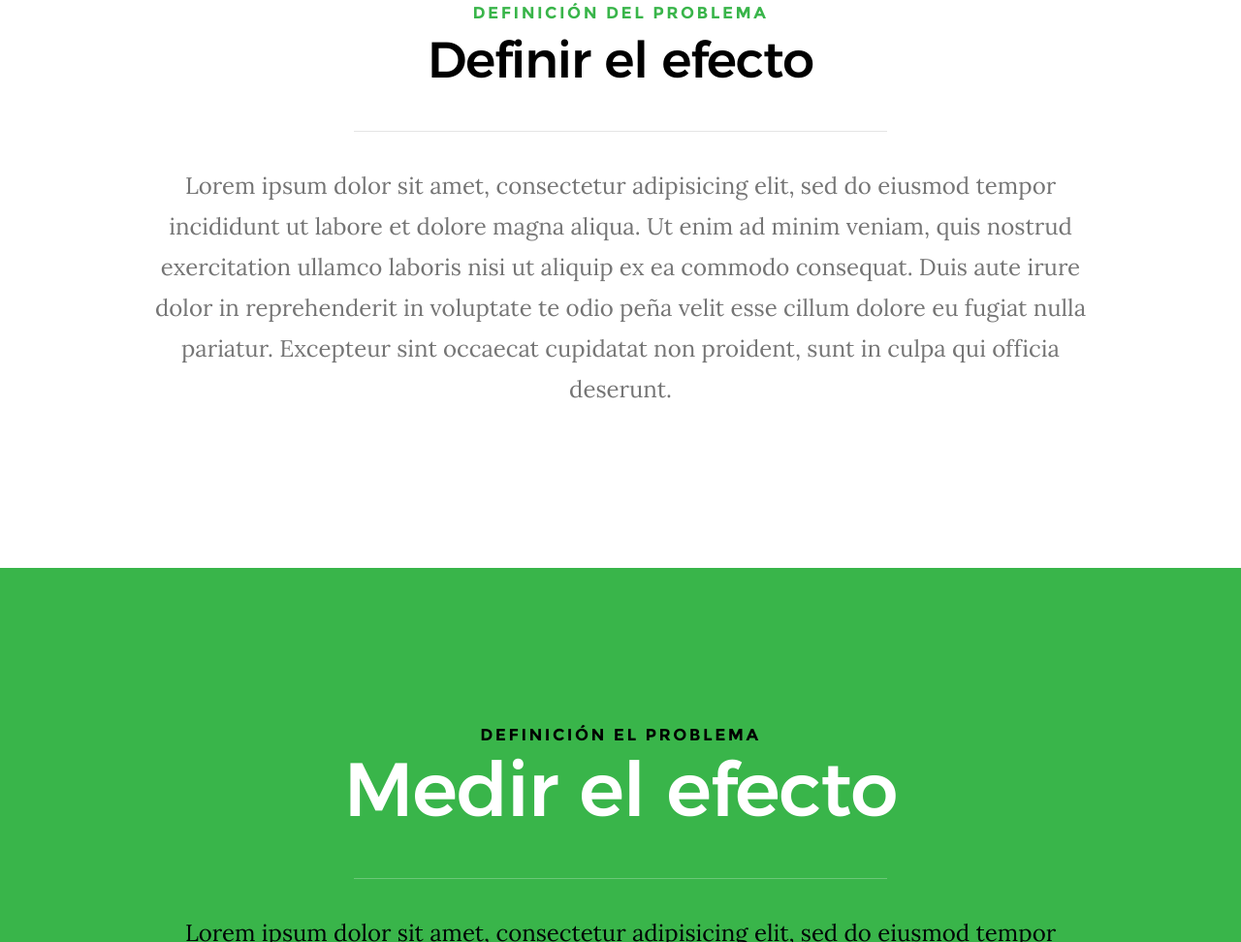
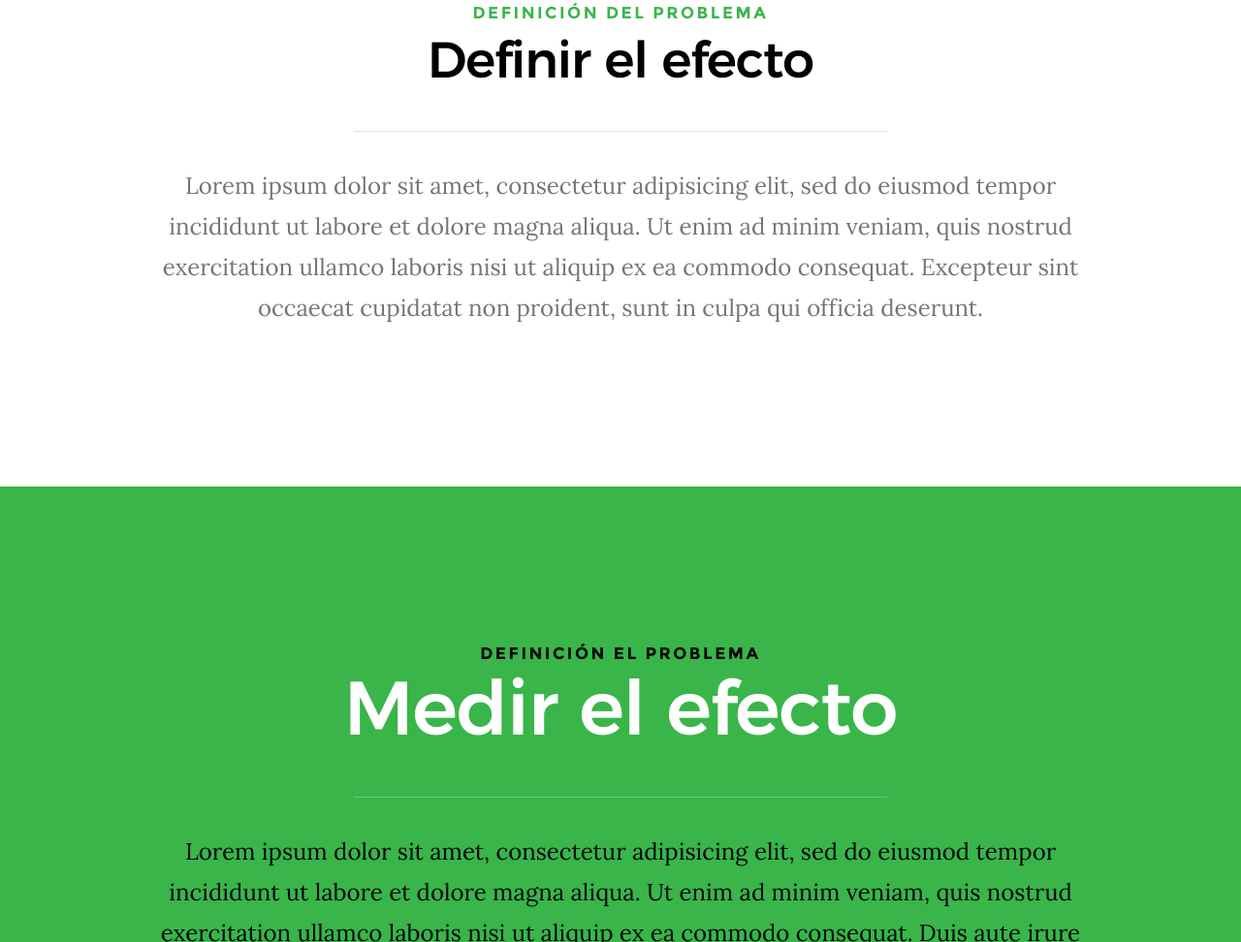
Before and after one commit to AnemiaGPI/AnemiaGPI.github.io, a plain HTML site: page index.html in a window 1280 px wide. Shown: the part 959-1931 px from the top of the page at 97% size. Drawn offline with Linux system fonts and the light colour scheme; files whose address does not match are found by name.

Commit message:
24th commit

```diff
--- a/index.html
+++ b/index.html
@@ -149,7 +149,7 @@
         <div class="row about-desc" data-aos="fade-up">
             <div class="col-full">
                 <p>
-                Lorem ipsum dolor sit amet, consectetur adipisicing elit, sed do eiusmod tempor incididunt ut labore et dolore magna aliqua. Ut enim ad minim veniam, quis nostrud exercitation ullamco laboris nisi ut aliquip ex ea commodo consequat. Duis aute irure dolor in reprehenderit in voluptate te odio peña velit esse cillum dolore eu fugiat nulla pariatur. Excepteur sint occaecat cupidatat non proident, sunt in culpa qui officia deserunt.
+                Lorem ipsum dolor sit amet, consectetur adipisicing elit, sed do eiusmod tempor incididunt ut labore et dolore magna aliqua. Ut enim ad minim veniam, quis nostrud exercitation ullamco laboris nisi ut aliquip ex ea commodo consequat. Excepteur sint occaecat cupidatat non proident, sunt in culpa qui officia deserunt.
                 </p>
             </div>
         </div>
```
